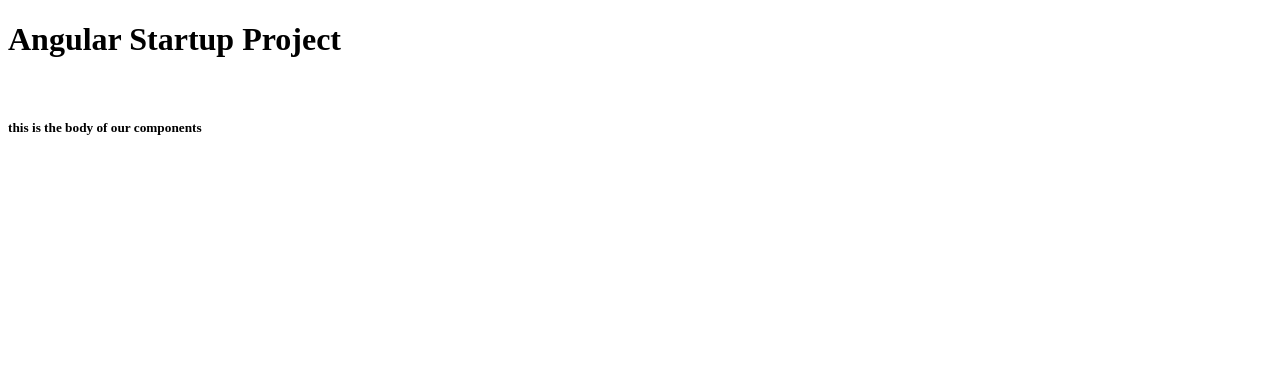
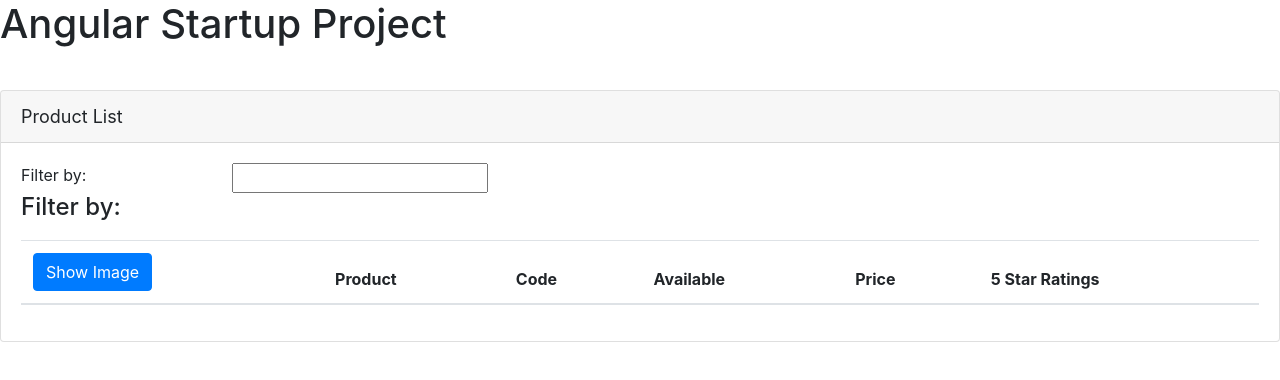
Before and after one commit to zachion/Angular-GettingStarted, an Angular app: page / in a window 1280 px wide. Shown: the top 380 px of the page. Built offline with nearby package versions, Linux system fonts and the light colour scheme.

Commit message:
added product-list.component.ts and its associated html css

```diff
--- a/package.json
+++ b/package.json
@@ -20,7 +20,9 @@
     "@angular/platform-browser": "^6.0.3",
     "@angular/platform-browser-dynamic": "^6.0.3",
     "@angular/router": "^6.0.3",
+    "bootstrap": "^4.1.3",
     "core-js": "^2.5.4",
+    "font-awesome": "^4.7.0",
     "rxjs": "^6.0.0",
     "zone.js": "^0.8.26"
   },
--- a/src/app/app.component.ts
+++ b/src/app/app.component.ts
@@ -4,7 +4,7 @@
   selector: 'pm-root',
   template: `<div>
     <h1>{{pageTitle}}</h1><br>
-    <h5>{{bodyTitle}}</h5>
+    <pm-products></pm-products>
   </div>`
 })
 
--- /dev/null
+++ b/src/app/products/product-list.component.html
@@ -0,0 +1,39 @@
+<div class='card'>
+    <div class='card-header'>
+        Product List
+    </div>
+    <div class='card-body'>
+        <div class='row'>
+            <div class='col-md-2'>Filter by:</div>
+            <div class='col-md-4'>
+                <input type="text" />
+            </div>
+        </div>
+        <div class='row'>
+            <div class='col-md-6'>
+                <h4>Filter by:</h4>
+            </div>
+        </div>
+    <div class='table-responsive'>
+        <table class='table'>
+            <thead>
+                <tr>
+                    <th>
+                        <button class='btn btn-primary'>
+                            Show Image
+                        </button>
+                    </th>
+                    <th>Product</th>
+                    <th>Code</th>
+                    <th>Available</th>
+                    <th>Price</th>
+                    <th>5 Star Ratings</th>
+                </tr>
+            </thead>
+            <tbody>
+
+            </tbody>
+        </table>
+    </div>
+    </div>
+</div>
--- a/src/styles.css
+++ b/src/styles.css
@@ -1,4 +1,7 @@
 /* You can add global styles to this file, and also import other style files */
+@import "../node_modules/bootstrap/dist/css/bootstrap.min.css";
+@import "../node_modules/font-awesome/css/font-awesome.min.css";
+
 div.card-header {
  font-size: large;
 }
```
Also changed, not shown: src/app/app.module.ts (+4 -6 lines), src/app/products/product-list.component.ts (added, +9 -0 lines), 1 other file (tests, documents, lock files or other folders).
